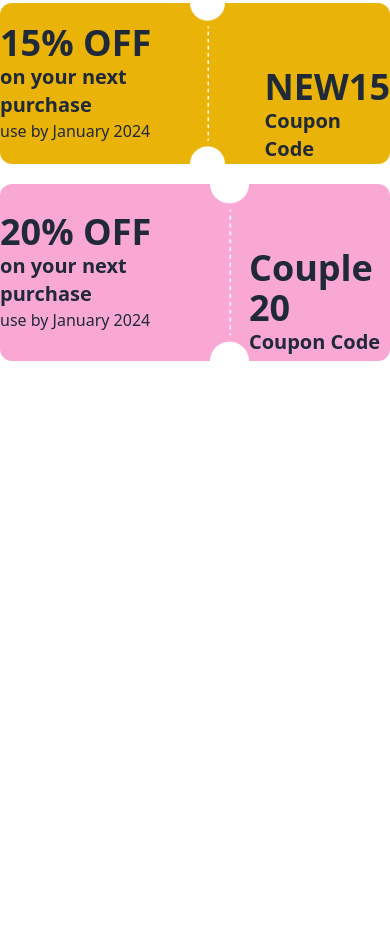
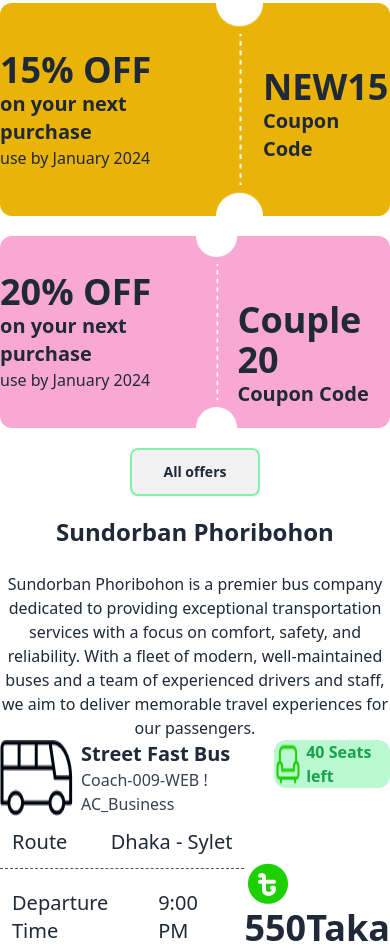
Before and after one commit to hasanemam1717/Alo-Eco-Bus-Depo, a plain HTML site: page index.html in a window 390 px wide. Shown: the part 1049-1997 px from the top of the page. Before the commit the page ends 1410 px from the top, so only its background shows below. Drawn offline with nearby package versions, Linux system fonts and the light colour scheme.

Commit message:
added a ticket section with responsive

```diff
--- a/index.html
+++ b/index.html
@@ -10,7 +10,7 @@
     <script src="https://cdn.tailwindcss.com"></script>
 
 </head>
-<body class="container mx-auto">
+<body class="container mx-auto mb-10">
     <header>
         <nav>
             <div class="navbar bg-base-100">
@@ -86,7 +86,7 @@
             <h1 class="text-black font-semibold text-5xl text-center p-10">Best offers for you</h1>
            <div class="flex flex-col lg:flex-row gap-5">
             <div class="bg-yellow-500 flex lg:w-1/2 rounded-xl">
-                <div class="flex flex-col my-auto w-2/3 ">
+                <div class="flex flex-col my-auto  lg:w-2/3 ">
                   <div class=" lg:ml-10">
                     <h1 class="font-bold text-4xl">15% OFF</h1>
                     <h1 class="font-semibold text-xl">on your next purchase</h1>
@@ -96,7 +96,7 @@
                 <div><img class="h-full" src="./images/cupon-devider.png" alt=""></div>
                 <div>
                     <div class="flex flex-col mt-16 ">
-                        <div class="ml-10">
+                        <div class="lg:ml-10">
                           <h1 class="font-bold text-4xl">NEW15</h1>
                           <h1 class="font-semibold text-xl">Coupon Code</h1>
                         </div>
@@ -105,7 +105,7 @@
 
             </div>
             <div class="bg-pink-300 flex lg:w-1/2 rounded-xl">
-                <div class="flex flex-col my-auto w-2/3 ">
+                <div class="flex flex-col my-auto lg:w-2/3 ">
                   <div class="lg:ml-10">
                     <h1 class="font-bold text-4xl">20% OFF </h1>
                     <h1 class="font-semibold text-xl">on your next purchase</h1>
@@ -125,7 +125,70 @@
             </div>
            </div>
         </section>
+        <section class="batton-one">
+                <div class="flex justify-center mt-5"><button class="btn w-2/6 border-2 border-green-300">All offers</button></div>
+        </section>
+        <section>
+            <section class="sundorban">
+                <div class="">
+                    <div class="text-center  mx-auto">
+                        <h1 class="font-semibold text-2xl mt-5">Sundorban Phoribohon</h1><br>
+                        <h2>Sundorban Phoribohon is a premier bus company dedicated to providing exceptional transportation services with a focus on comfort, safety, and reliability. With a fleet of modern, well-maintained buses and a team of experienced drivers and staff, we aim to deliver memorable travel experiences for our passengers.</h2>
+                    </div>
+                </div>
+            </section>
+            <section class="ticket">
+                <!-- bus name and availavail sit  -->
+                <div>
+                    <div class="flex justify-between">
+                        <div class="flex gap-2">
+                            <img class="lg:w-[70px] " src="./images/bus-logo.png" alt="">
+                            <div class="flex flex-col">
+                                <h1 class="font-semibold text-xl">Street Fast Bus</h1>
+                                <h1 class="text-gray-700">Coach-009-WEB ! AC_Business</h1>
+                            </div>
+                        </div>
+                        <div>
+                            <div class="flex gap-1 bg-green-200  text-green-600 rounded-xl  lg:p-4">
+                                <img src="./images/seat-green.png" alt=""><h1 class="lg:text-xl font-semibold"><span class="leftSits">40</span> Seats left</h1>
+                            </div>
+                        </div>
+                    </div>
+                  </div>
+                <!-- route for tour -->
+              <div class="flex   lg:flex-row">
+                <div class="lg:w-2/3">
+                    <div class="flex justify-between text-xl mb-2 border-b border-dashed border-gray-600 p-3">
+                        <h1>Route</h1>
+                        <h1>Dhaka - Sylet</h1>
+                    </div>
+                    <div class="flex justify-between text-xl mb-2 border-b border-dashed border-gray-600 p-3">
+                        <h1>Departure Time</h1>
+                        <h1>9:00 PM</h1>
+                    </div>
+                    <div class="flex justify-around text-xs">
+                        <h1 class="bg-gray-200  p-3 rounded-sm">Boarding Point - Laxmipur</h1>
+                        <h1 class="bg-gray-200  p-3 rounded-sm">Dropping Point - Bogura</h1>
+                        <h1 class="bg-gray-200  p-3 rounded-sm">Est. Time - 11 Hour</h1>
+                    </div>
+                </div>
+               <div class="flex ">
+                <div class="sm:hidden lg:flex">
+                    <img class="lg:h-full " src="./images/info-devider.png" alt="">
+                </div>
+                <div class="flex flex-col justify-center">
+                    <div><img src="./images/fare.png" alt=""></div>
+                    <h1 class="font-semibold text-4xl"><span class="ticket-price">550</span>Taka</h1><br>
+                    <h1 class="lg:text-2xl sm:text-xl">per seat</h1>
+                </div>
+               </div>
+              </div>
+            </section>
+        </section>
     </main>
+
+
+
 
 
 
```
Also changed, not shown: text.html (added, +59 -0 lines).
